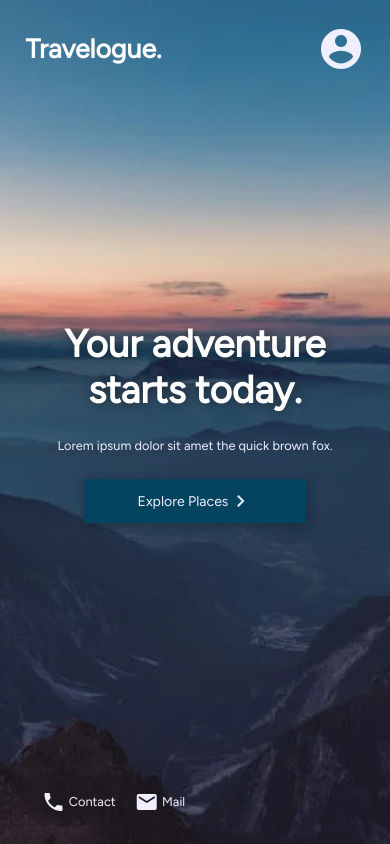
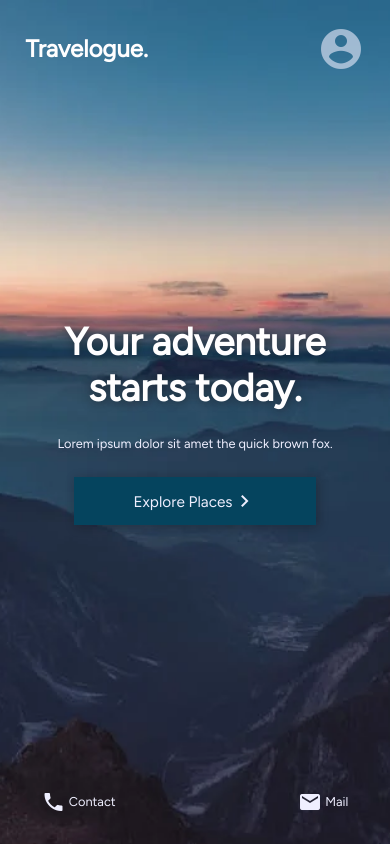
Before and after one commit to advoidh-b/-Travelogue, a PHP site: page /welcome.html in a window 390 px wide. Run offline with PHP 8.4, Linux system fonts and the light colour scheme; some libraries are stand-ins or nearby versions.

Commit message:
13-04 sunday

```diff
--- a/css/welcome.css
+++ b/css/welcome.css
@@ -58,7 +58,7 @@
     color: #1add9f;
   }
   a.logo {
-    font: 600 20pt var(--deffont);
+    font: 600 18pt var(--deffont);
     text-decoration: none;
     color: var(--f-white);
   }
@@ -77,7 +77,7 @@
   }
   .avatar-ico {
     transform: scale(2.0);
-    color: var(--sub-white);
+    color: #efefff96;
   }
   .avatar > img {
     width: 46px;
@@ -297,11 +297,15 @@ div.query-div > a {
       div.logo-container {
         min-width: auto;
       }
+      div.avatar {
+         cursor: none;
+      }
       aside.sidebar {
         width: 0;
       }
       .ip-login, a.sign-up {
         font: 400 0.8rem var(--deffont);
+        padding: 12px 20px;
       }
       div.sidebar-form-cont {
         width: 100%;
@@ -310,29 +314,41 @@ div.query-div > a {
       section.sec1 {
         width: 100%;
       }
+
       div.intro-div {
         width: 100%;
         display: flex;
         justify-content: center;
         text-align: center;
       }
+
       .intro-h {
         font-size: 2.4rem;
         text-align: center;
       }
+
       .intro-p {
         font-size: 0.8rem;
       }
+
       a.intro-cta {
-        font: 400 0.88rem var(--deffont);
+        font: 400 0.96rem var(--deffont);
         margin: auto;
-        min-width: 68%;
-        padding: 10px 20px;
+        min-width: 74%;
+        padding: 12px 20px;
         justify-content: center;
       }
+
       footer {
         background: none;
       }
+      div.contact {
+        justify-content: center;
+      }
+      div.contact-links {
+        width: 100%;
+        justify-content: space-between;
+     }
     }
     /*  Tablets and landscape modes */
     @media screen and (min-width: 556px) and (max-width: 992px) {
@@ -342,3 +358,14 @@ div.query-div > a {
         max-width: 50%;
       }
     }
+/* Document Load Animation */
+    @keyframes docLoad {
+      0% {
+        opacity: 0;
+        transition: 0.6s;
+      }
+      100% {
+        opacity: 1.0;
+        transition: 0.6s;
+    }
+  }
--- a/scripts/main.js
+++ b/scripts/main.js
@@ -2,6 +2,14 @@
    * for: Travelogue(TM) */
 
 "use strict";
+/* KEEP CLEAR */
+
+
+document.onload = loadAnim();
+
+function loadAnim() {
+  document.body.style.animation = "docLoad 1s ease";
+}
 
 /* Sidebar opening and closing */
 const navOpen = () => {
```
